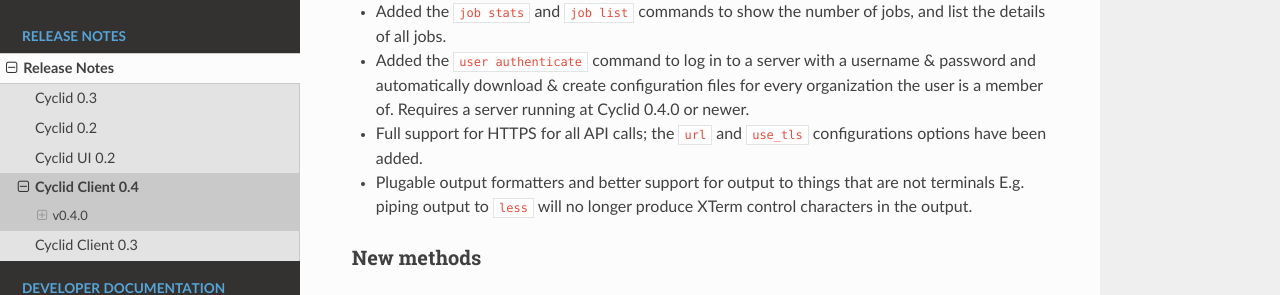
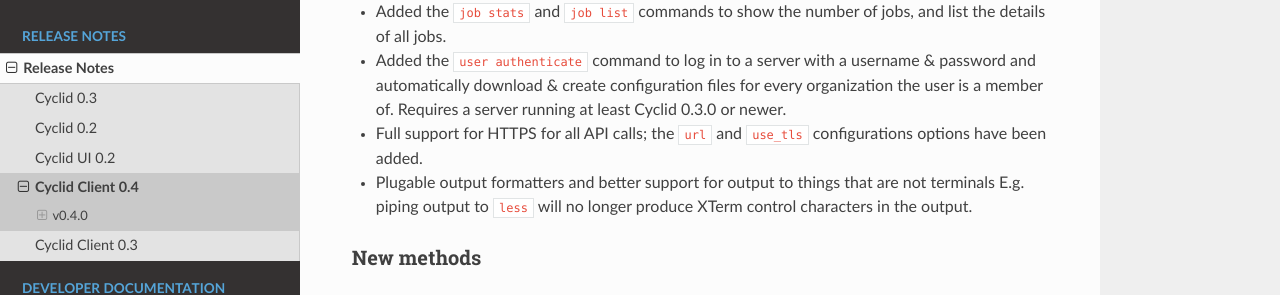
Before and after one commit to Cyclid/Cyclid-docs, a Sphinx documentation site: the page built from docs/release_notes/cyclid_client/0_4.rst, in a window 1280 px wide and 955 px high. Shown: the part 422-717 px from the top of the window. Built offline with Sphinx 7.4.7 and the Read the Docs theme 2.0.0, drawn with Linux system fonts in a browser that asks for light colours.

Commit message:
Get the dependency version correct

```diff
--- a/docs/release_notes/cyclid_client/0_4.rst
+++ b/docs/release_notes/cyclid_client/0_4.rst
@@ -15,7 +15,7 @@
 - Added the ``user authenticate`` command to log in to a server with a
   username & password and automatically download & create configuration files
   for every organization the user is a member of. Requires a server running
-  at Cyclid 0.4.0 or newer.
+  at least Cyclid 0.3.0 or newer.
 - Full support for HTTPS for all API calls; the ``url`` and ``use_tls``
   configurations options have been added.
 - Plugable output formatters and better support for output to things that are
```
